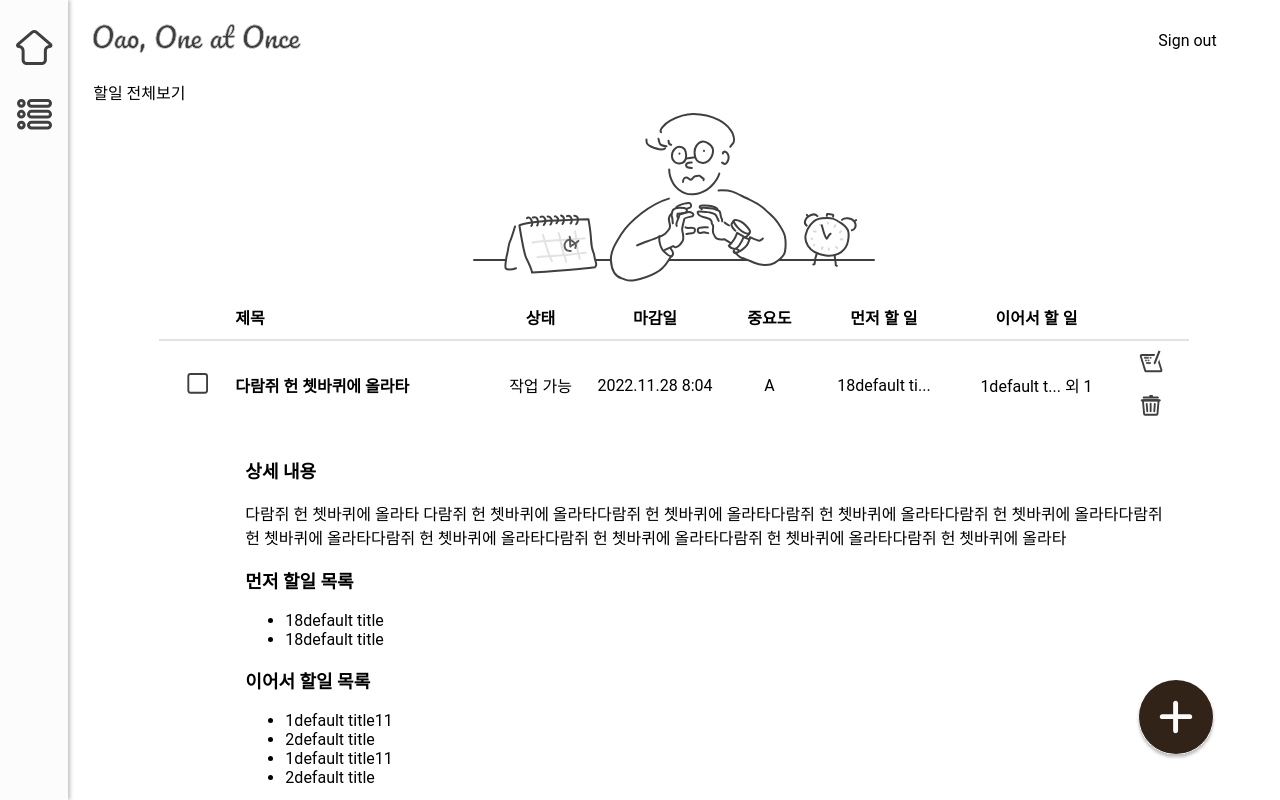
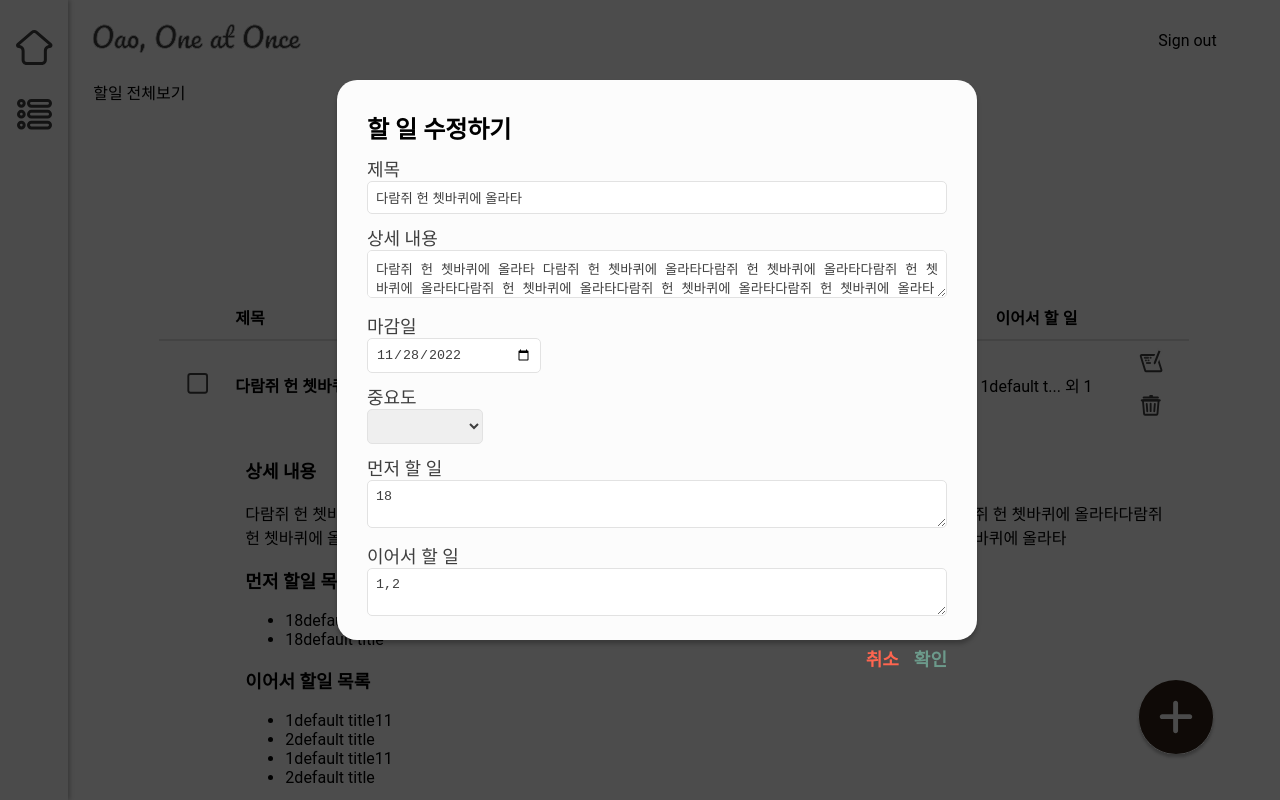
Before and after one commit to boostcampwm-2022/web20-OAO, a React (Vite) app in the folder client/: page /todos in a window 1280 px wide. Both pictures are taken after a click on the button 1150 px from the left and 362 px from the top of the page. Shown: the top 800 px of the page. Built offline with nearby package versions, Linux system fonts and the light colour scheme.

Commit message:
feat: update api 연동

```diff
--- a/client/src/components/todos/TableRowHeader.tsx
+++ b/client/src/components/todos/TableRowHeader.tsx
@@ -1,6 +1,6 @@
 import { PlainTodo } from '@core/todo/todoList';
 import { ReactElement, useState } from 'react';
-import { TODO_STATE_TEXT, IMPORTANCE_ALPHABET } from '@util/Constants';
+import { TODO_STATE_TEXT, IMPORTANCE_ALPHABET, TABLE_MODALS } from '@util/Constants';
 import { getyyyymmddDateFormat, gethhmmFormat } from '@util/Common';
 
 import Button from '@components/Button';
@@ -10,6 +10,9 @@ import Checked from '@images/Checked.svg';
 import Delete from '@images/Delete.svg';
 import Update from '@images/Update.svg';
 import styled from 'styled-components';
+import { useAtom } from 'jotai';
+
+import { modalTypeAtom } from '@util/GlobalState';
 
 const CheckWrapper = styled.div`
   input {
@@ -58,6 +61,8 @@ const TableRowHeader = ({
   nextTodoTitle: string;
 }): ReactElement => {
   const [isTodoDone, setIsTodoDone] = useState(false);
+  const [, setModalType] = useAtom(modalTypeAtom);
+
   const checkTodoStateHandler = (): void => {
     setIsTodoDone(!isTodoDone);
   };
@@ -77,7 +82,7 @@ const TableRowHeader = ({
       <ContentWrapper>{getListInfoText(todo.prev, prevTodoTitle)}</ContentWrapper>
       <ContentWrapper>{getListInfoText(todo.next, nextTodoTitle)}</ContentWrapper>
       <div>
-        <Button context={<img src={Update} />} />
+        <Button context={<img src={Update} />} onClick={(e) => setModalType(TABLE_MODALS.update)} />
         <Button context={<img src={Delete} />} />
       </div>
     </>
--- a/client/src/container/todos/TableModal.tsx
+++ b/client/src/container/todos/TableModal.tsx
@@ -1,15 +1,16 @@
-import { memo, ReactElement, useEffect, useRef, useState } from 'react';
+import { memo, ReactElement, useEffect, useRef, useState, useCallback } from 'react';
 import styled from 'styled-components';
 import { useAtom } from 'jotai';
 
 import { TABLE_MODALS, PRIMARY_COLORS, MODAL_INPUT_LIST, MODAL_LABEL_ID } from '@util/Constants';
-import { modalTypeAtom, todoList } from '@util/GlobalState';
+import { modalTypeAtom, todoList, displayDetailAtom } from '@util/GlobalState';
 import { getModalValues } from '@util/Common';
 
 import LabeledInput from '@components/todos/LabeledInput';
 import Button from '@components/Button';
 import Text from '@components/Text';
 import { toast } from 'react-toastify';
+import { TodoList, InputTodo } from '@core/todo/todoList';
 
 const { create, update, none } = TABLE_MODALS;
 const { offWhite, red, blue } = PRIMARY_COLORS;
@@ -43,17 +44,49 @@ const ButtonWrapper = styled.div`
   justify-content: flex-end;
 `;
 
+const MODAL_COMPLETE_ACTIONS = {
+  create: async (todoList: TodoList, newData: InputTodo) => {
+    return await todoList.add(newData);
+  },
+  update: async (todoList: TodoList, newData: InputTodo, id: string) => {
+    return await todoList.edit(id, newData);
+  },
+};
+
 const TableModal = (): ReactElement => {
   const [modalType, setModalType] = useAtom(modalTypeAtom);
   const [todoListAtom, setTodoListAtom] = useAtom(todoList);
   const [modalHeader, setModalHeader] = useState('');
+  const [displayDetail] = useAtom(displayDetailAtom);
+
   const modalWrapper = useRef<HTMLInputElement>();
+
+  const setInitData = useCallback((): void => {
+    todoListAtom
+      .getTodoById(displayDetail)
+      .then((target) => {
+        if (modalWrapper.current === undefined || target === undefined) {
+          return;
+        }
+
+        getModalValues(modalWrapper.current).forEach((elem) => {
+          if (elem.id === 'until') {
+            return (elem.value = new Date(target.until).toJSON().split('T')[0]);
+          }
+          elem.value = target[elem.id as keyof typeof elem];
+        });
+      })
+      .catch((err) => {
+        throw new Error(err);
+      });
+  }, [displayDetail]);
 
   useEffect(() => {
     if (modalType === create) {
       return setModalHeader('할 일 추가하기');
     }
     if (modalType === update) {
+      setInitData();
       return setModalHeader('할 일 수정하기');
     }
     setModalHeader(none);
@@ -71,12 +104,12 @@ const TableModal = (): ReactElement => {
       newData = { ...newData, [id]: value };
     });
 
-    todoListAtom
-      .add(newData)
+    // modal type에 맞게 함수 실행
+    MODAL_COMPLETE_ACTIONS[modalType as keyof typeof MODAL_COMPLETE_ACTIONS](todoListAtom, newData, displayDetail)
       .then((data) => {
         setTodoListAtom(data);
         setModalType(none);
-        toast.success('추가되었습니다! ☘️');
+        toast.success('완료되었습니다! ☘️');
       })
       .catch((err) => {
         toast.error('todo 추가 실패!');
--- a/client/src/util/Constants.ts
+++ b/client/src/util/Constants.ts
@@ -76,7 +76,7 @@ export const MODAL_INPUT_LIST = [
 
 export const MODAL_LABEL_ID = {
   제목: 'title',
-  '상세 내용': 'contents',
+  '상세 내용': 'content',
   마감일: 'until',
   중요도: 'importance',
   '먼저 할 일': 'prev',
```
